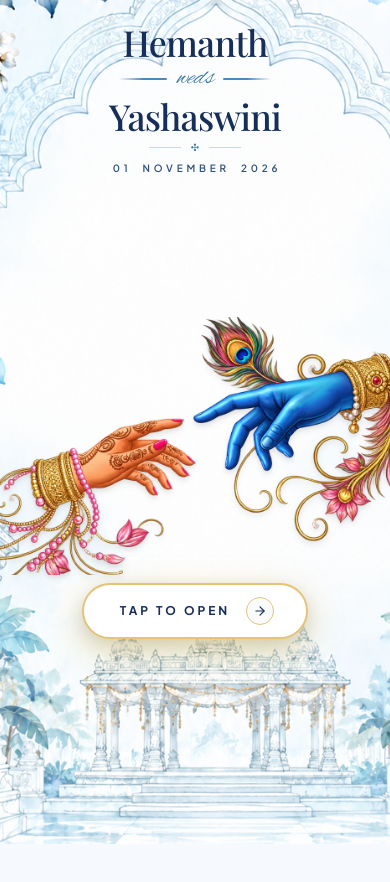
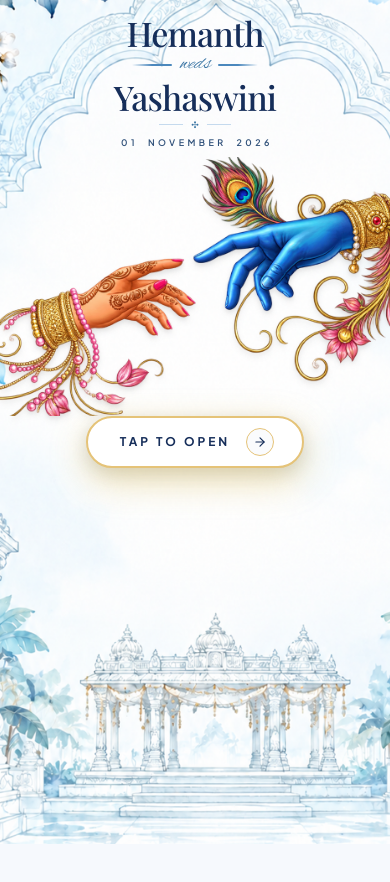
Before and after one commit to ahvaanforyou/hemanth-weds-yashaswini, a React (Vite) app: page / in a window 390 px wide. Shown: the top 882 px of the page. Built offline with nearby package versions, Linux system fonts and the light colour scheme; a web font is replaced by a local one.

Commit message:
fix: update Haldi live Google Maps embed coordinates, replace horizontal photo with vertical couple portrait, zoom in mobile hero portrait and groom baby photo, lift hands and button into clear mobile view

```diff
--- a/src/components/HeroSection.tsx
+++ b/src/components/HeroSection.tsx
@@ -7,11 +7,11 @@ export const HeroSection: React.FC = () => {
     <section id="hero" className="relative w-full min-h-screen lg:h-screen overflow-hidden bg-white flex flex-col lg:flex-row">
       {/* ── 1. LEFT BACKGROUND: HIGH-RES COUPLE ON TERRACE SUNSET PHOTO (ZOOMED & CENTERED TO STAND OUT) ── */}
       {/* On mobile: semi-elliptical arched frame matching reference image 1, zoomed in for crystal clear face view */}
-      <div className="relative w-full lg:absolute lg:inset-y-0 lg:left-0 lg:w-[70%] xl:w-[72%] h-[380px] xs:h-[420px] sm:h-[480px] lg:h-full overflow-hidden bg-[#0F1E33] shrink-0 rounded-b-[48%_38px] sm:rounded-b-[50%_60px] lg:rounded-none shadow-md lg:shadow-none z-10">
+      <div className="relative w-full lg:absolute lg:inset-y-0 lg:left-0 lg:w-[70%] xl:w-[72%] h-[400px] xs:h-[440px] sm:h-[490px] lg:h-full overflow-hidden bg-[#0F1E33] shrink-0 rounded-b-[48%_38px] sm:rounded-b-[50%_60px] lg:rounded-none shadow-md lg:shadow-none z-10">
         <img
           src="/client-images/hero-couple-landscape.jpg"
           alt="Hemanth & Yashaswini"
-          className="w-full h-full object-cover object-[36%_22%] lg:object-[36%_center] scale-135 xs:scale-140 lg:scale-115 transition-transform duration-1000 ease-out hover:scale-145 lg:hover:scale-120"
+          className="w-full h-full object-cover object-[37%_18%] lg:object-[36%_center] scale-[1.85] xs:scale-[1.95] sm:scale-[1.65] lg:scale-115 transition-transform duration-1000 ease-out hover:scale-[2] lg:hover:scale-120"
         />
         {/* Subtle sunset warmth wash */}
         <div className="absolute inset-0 bg-gradient-to-t from-black/30 via-transparent to-transparent pointer-events-none" />
--- a/src/components/IntroFirstPage.tsx
+++ b/src/components/IntroFirstPage.tsx
@@ -44,44 +44,44 @@ export const IntroFirstPage: React.FC<IntroFirstPageProps> = ({ onOpen }) => {
       </div>
 
       {/* ── 2. TOP TYPOGRAPHY: WEDDING NAMES & DATE ── */}
-      <div className="relative z-20 pt-6 xs:pt-8 sm:pt-10 md:pt-16 px-4 flex flex-col items-center shrink-0">
+      <div className="relative z-20 pt-4 xs:pt-6 sm:pt-8 md:pt-16 px-4 flex flex-col items-center shrink-0">
         {/* Groom Name */}
-        <h1 className="font-serif text-[36px] xs:text-[42px] sm:text-[50px] md:text-[76px] lg:text-[84px] font-normal md:font-medium tracking-tight text-[#162E5A] leading-none drop-shadow-xs">
+        <h1 className="font-serif text-[34px] xs:text-[38px] sm:text-[46px] md:text-[76px] lg:text-[84px] font-normal md:font-medium tracking-tight text-[#162E5A] leading-none drop-shadow-xs">
           Hemanth
         </h1>
 
         {/* weds with swashes */}
-        <div className="my-1 flex items-center justify-center gap-2.5 sm:gap-4 w-full">
-          <span className="h-[1.5px] w-12 xs:w-16 sm:w-24 md:w-36 bg-gradient-to-r from-transparent via-[#4B88BD] to-[#4B88BD] rounded-full" />
-          <span className="font-script text-2xl xs:text-3xl sm:text-4xl md:text-6xl text-[#3A75A4] italic -mt-0.5 select-none">
+        <div className="my-0.5 xs:my-1 flex items-center justify-center gap-2 sm:gap-4 w-full">
+          <span className="h-[1.5px] w-10 xs:w-14 sm:w-20 md:w-36 bg-gradient-to-r from-transparent via-[#4B88BD] to-[#4B88BD] rounded-full" />
+          <span className="font-script text-xl xs:text-2xl sm:text-3xl md:text-6xl text-[#3A75A4] italic -mt-0.5 select-none">
             weds
           </span>
-          <span className="h-[1.5px] w-12 xs:w-16 sm:w-24 md:w-36 bg-gradient-to-l from-transparent via-[#4B88BD] to-[#4B88BD] rounded-full" />
+          <span className="h-[1.5px] w-10 xs:w-14 sm:w-20 md:w-36 bg-gradient-to-l from-transparent via-[#4B88BD] to-[#4B88BD] rounded-full" />
         </div>
 
         {/* Bride Name */}
-        <h2 className="font-serif text-[36px] xs:text-[42px] sm:text-[50px] md:text-[76px] lg:text-[84px] font-normal md:font-medium tracking-tight text-[#162E5A] leading-none drop-shadow-xs">
+        <h2 className="font-serif text-[34px] xs:text-[38px] sm:text-[46px] md:text-[76px] lg:text-[84px] font-normal md:font-medium tracking-tight text-[#162E5A] leading-none drop-shadow-xs">
           Yashaswini
         </h2>
 
         {/* Hairline with center ornament */}
-        <div className="my-1.5 xs:my-2 flex items-center justify-center gap-2.5 sm:gap-3 text-[#B28A22]">
-          <span className="h-[1px] w-8 xs:w-12 sm:w-16 bg-[#C5DAEE]" />
-          <span className="text-[#3A75A4] text-[10px] xs:text-xs">✣</span>
-          <span className="h-[1px] w-8 xs:w-12 sm:w-16 bg-[#C5DAEE]" />
+        <div className="my-1 xs:my-1.5 flex items-center justify-center gap-2 sm:gap-3 text-[#B28A22]">
+          <span className="h-[1px] w-6 xs:w-10 sm:w-14 bg-[#C5DAEE]" />
+          <span className="text-[#3A75A4] text-[9px] xs:text-[10px]">✣</span>
+          <span className="h-[1px] w-6 xs:w-10 sm:w-14 bg-[#C5DAEE]" />
         </div>
 
         {/* Date in spaced uppercase */}
-        <p className="font-sans text-[10px] xs:text-[11px] sm:text-xs md:text-base tracking-[0.38em] uppercase text-[#30517A] font-semibold pl-1">
+        <p className="font-sans text-[9px] xs:text-[10px] sm:text-xs md:text-base tracking-[0.38em] uppercase text-[#30517A] font-semibold pl-1">
           01 &nbsp;NOVEMBER&nbsp; 2026
         </p>
       </div>
 
-      {/* ── 3. MIDDLE SECTION: ELEVATED HANDS & BUTTON (LIFTED SIGNIFICANTLY UP FOR MOBILE) ── */}
-      {/* MOBILE: Shifted noticeably higher up with -translate-y-8 to -translate-y-12 */}
-      <div className="md:hidden relative z-20 w-full flex flex-col items-center justify-center my-auto pointer-events-none -translate-y-8 xs:-translate-y-12">
+      {/* ── 3. MIDDLE SECTION: ELEVATED HANDS & BUTTON (LIFTED HIGH IN MOBILE VIEW) ── */}
+      {/* MOBILE: Placed in the comfortable upper-middle viewport */}
+      <div className="md:hidden relative z-20 w-full flex flex-col items-center justify-center mt-2 xs:mt-3 pointer-events-none pb-4">
         {/* Krishna & Radha Auspicious Hands extending edge-to-edge */}
-        <div className="w-screen max-w-none select-none drop-shadow-md overflow-hidden flex items-center justify-center -mx-4 mb-2">
+        <div className="w-screen max-w-none select-none drop-shadow-md overflow-hidden flex items-center justify-center -mx-4 -mb-1 xs:mb-0">
           <img
             src="/assets/krishna-radha-hands.png"
             alt="Divine Hands of Love & Companionship"
@@ -90,10 +90,10 @@ export const IntroFirstPage: React.FC<IntroFirstPageProps> = ({ onOpen }) => {
         </div>
 
         {/* TAP TO OPEN BUTTON directly beneath the elevated hands */}
-        <div className="pointer-events-auto">
+        <div className="pointer-events-auto mt-1 xs:mt-2">
           <button
             onClick={handleTapToOpen}
-            className="group relative inline-flex items-center justify-between gap-4 xs:gap-5 px-8 xs:px-10 py-3 xs:py-3.5 rounded-full bg-white text-[#152E5A] border-2 border-[#E5C378] shadow-[0_12px_36px_rgba(212,175,55,0.4),0_6px_16px_rgba(22,46,90,0.14)] hover:shadow-[0_16px_48px_rgba(212,175,55,0.55)] hover:scale-105 active:scale-95 transition-all duration-300 cursor-pointer"
+            className="group relative inline-flex items-center justify-between gap-4 xs:gap-5 px-7 xs:px-9 py-2.5 xs:py-3.5 rounded-full bg-white text-[#152E5A] border-2 border-[#E5C378] shadow-[0_12px_36px_rgba(212,175,55,0.4),0_6px_16px_rgba(22,46,90,0.14)] hover:shadow-[0_16px_48px_rgba(212,175,55,0.55)] hover:scale-105 active:scale-95 transition-all duration-300 cursor-pointer"
           >
             <span className="font-sans text-xs xs:text-sm font-bold tracking-[0.25em] uppercase text-[#162E5A] pl-1">
               TAP TO OPEN
--- a/src/components/MeetCoupleSection.tsx
+++ b/src/components/MeetCoupleSection.tsx
@@ -143,7 +143,7 @@ export const MeetCoupleSection: React.FC = () => {
                 <img
                   src={groomData.photo}
                   alt={groomData.name}
-                  className="w-full h-full object-cover object-[center_12%] scale-130 transition-transform duration-700 group-hover:scale-135"
+                  className="w-full h-full object-cover object-[center_10%] scale-[1.7] sm:scale-130 transition-transform duration-700 group-hover:scale-[1.8] sm:group-hover:scale-135"
                 />
               </div>
             </div>
--- a/src/components/PotdumpCarousel.tsx
+++ b/src/components/PotdumpCarousel.tsx
@@ -187,10 +187,12 @@ export const PotdumpCarousel: React.FC = () => {
 
             // Specific object positioning & zoom to keep each photo perfectly framed & centered
             const objectPositionClass =
-              item.image.includes('couple-real-3')
+              item.image.includes('couple-real-1')
+                ? 'object-cover object-[center_28%]'
+                : item.image.includes('couple-real-3')
                 ? 'object-cover object-[58%_30%] scale-105'
                 : item.image.includes('couple-real-4')
-                ? 'object-cover object-center scale-120'
+                ? 'object-cover object-center scale-125 xs:scale-130 sm:scale-120'
                 : item.image.includes('couple-real-2')
                 ? 'object-cover object-[center_20%]'
                 : 'object-cover object-center';
--- a/src/wedding.config.ts
+++ b/src/wedding.config.ts
@@ -161,13 +161,13 @@ export const weddingConfig = {
     },
     {
       id: 'chittoor-haldi',
-      name: 'Home at Kongareddipalli',
+      name: "Jattepalli's Home, Kongareddipalli",
       city: 'Chittoor, Andhra Pradesh',
       label: 'Haldi Ceremony Venue',
       eventsHosted: ['Haldi Ceremony (30 Oct)'],
-      address: 'Kongareddipalli, Chittoor, Andhra Pradesh',
+      address: 'Kongareddipalli, Chittoor, Andhra Pradesh - 517001',
       mapsSearchUrl: 'https://maps.app.goo.gl/hFRn6THzovTCb2XD7',
-      embedUrl: 'https://maps.google.com/maps?q=Kongareddipalli+Chittoor+Andhra+Pradesh&t=&z=14&ie=UTF8&iwloc=&output=embed',
+      embedUrl: 'https://maps.google.com/maps?q=13.2132967,79.1173748&hl=en&z=17&output=embed',
     },
   ],
 
```
Also changed, not shown: public/client-images/couple-real-1.jpg.
